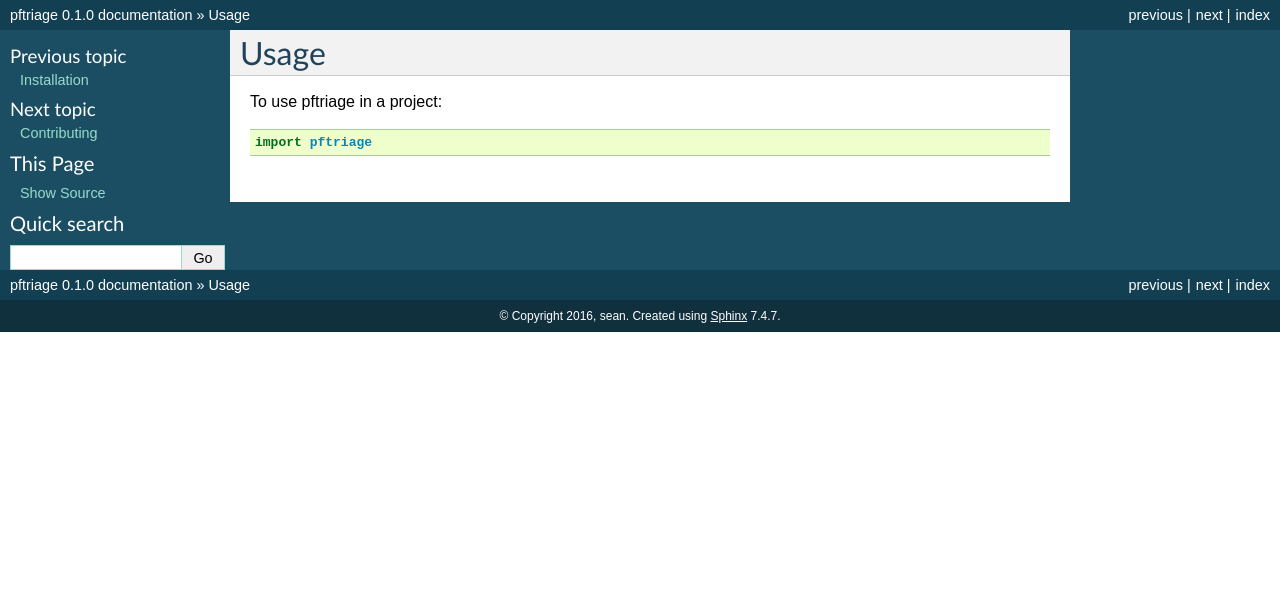
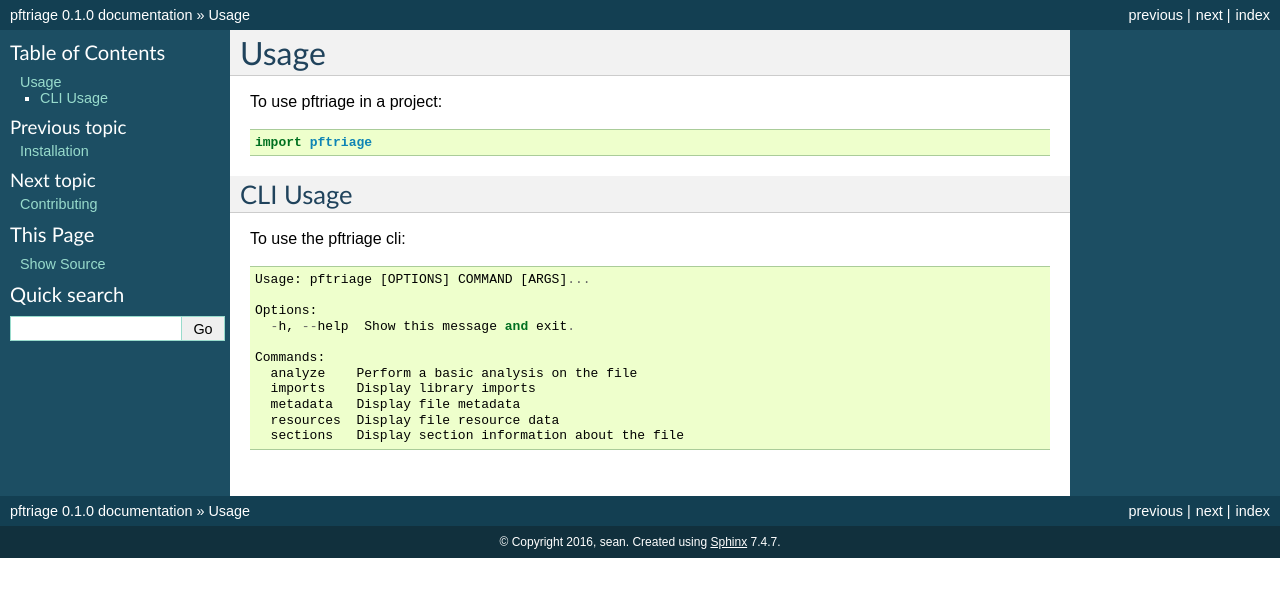
Before and after one commit to idiom/pftriage, a Sphinx documentation site: the page built from docs/usage.rst, in a window 1280 px wide. Shown: the top 597 px of the page. Built offline with Sphinx 7.4.7, drawn with Linux system fonts in a browser that asks for light colours; pages that are not in the unit, such as notebooks, are missing from menus.

Commit message:
Updated usage doc.

```diff
--- a/docs/usage.rst
+++ b/docs/usage.rst
@@ -5,3 +5,21 @@
 To use pftriage in a project::
 
     import pftriage
+
+
+CLI Usage
+=========
+
+To use the pftriage cli::
+
+ Usage: pftriage [OPTIONS] COMMAND [ARGS]...
+
+ Options:
+   -h, --help  Show this message and exit.
+
+ Commands:
+   analyze    Perform a basic analysis on the file
+   imports    Display library imports
+   metadata   Display file metadata
+   resources  Display file resource data
+   sections   Display section information about the file
```
Also changed, not shown: requirements_dev.txt (added, +11 -0 lines), setup.cfg (added, +18 -0 lines).
